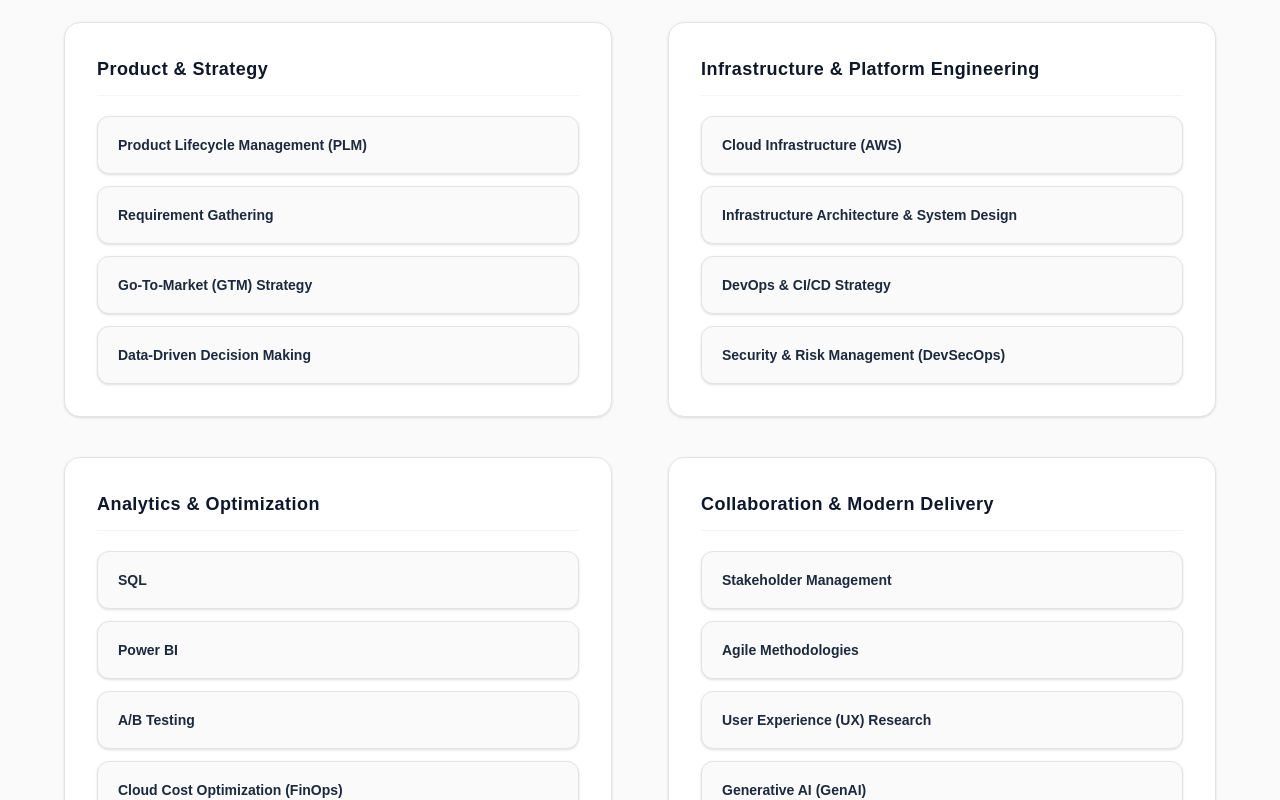
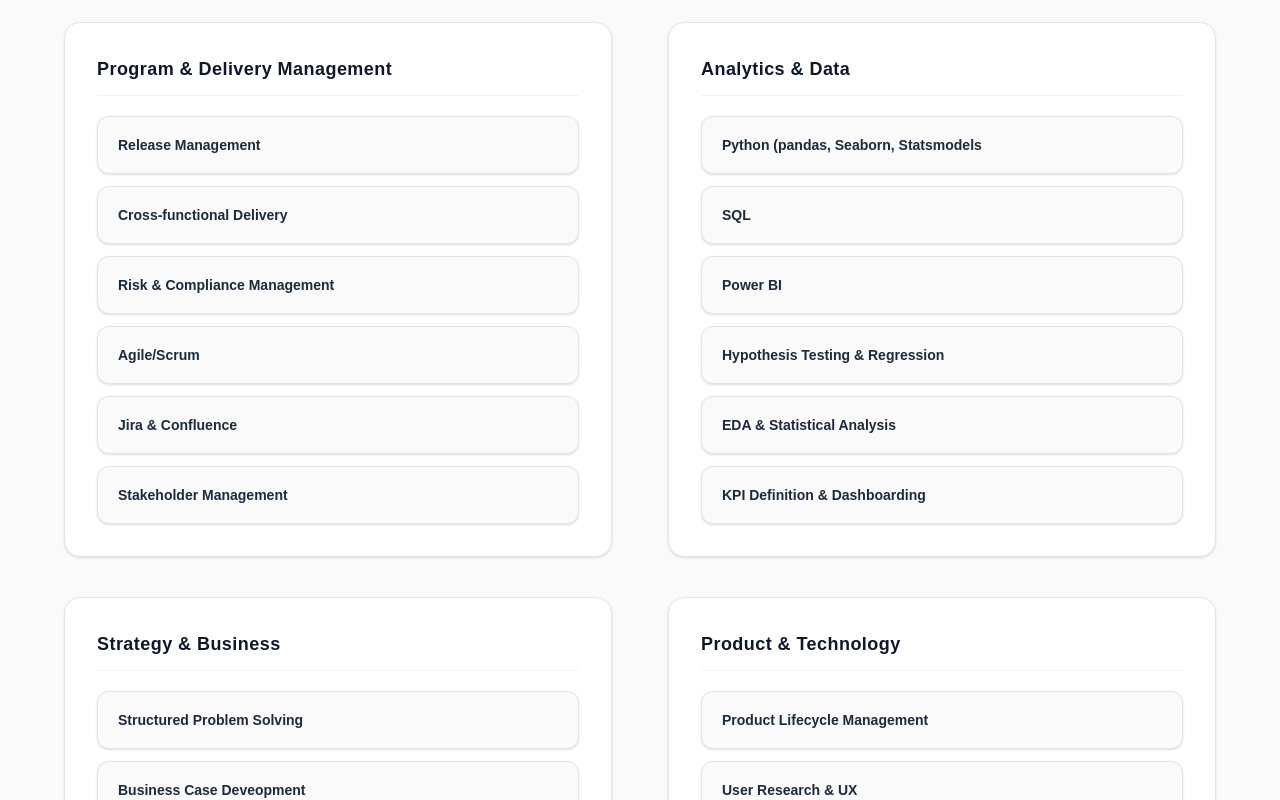
Before and after one commit to krishKp19/krishnaparthasarathy.1, a Next.js app: page / in a window 1280 px wide. Shown: the part 1500-2300 px from the top of the page. Built offline with nearby package versions, Linux system fonts and the light colour scheme.

Commit message:
Updating skills

```diff
--- a/app/page.tsx
+++ b/app/page.tsx
@@ -5,39 +5,47 @@
 export default function Home() {
   const expertise = [
     {
-      title: "Product & Strategy",
+      title: "Program & Delivery Management",
       skills: [
-        "Product Lifecycle Management (PLM)",
-        "Requirement Gathering",
-        "Go-To-Market (GTM) Strategy",
-        "Data-Driven Decision Making",
+        "Release Management",
+        "Cross-functional Delivery",
+        "Risk & Compliance Management",
+        "Agile/Scrum",
+        "Jira & Confluence",
+        "Stakeholder Management",
       ],
     },
     {
-      title: "Infrastructure & Platform Engineering",
+      title: "Analytics & Data",
       skills: [
-        "Cloud Infrastructure (AWS)",
-        "Infrastructure Architecture & System Design",
-        "DevOps & CI/CD Strategy",
-        "Security & Risk Management (DevSecOps)",
+        "Python (pandas, Seaborn, Statsmodels",
+        "SQL",
+        "Power BI",
+        "Hypothesis Testing & Regression",
+        "EDA & Statistical Analysis",
+        "KPI Definition & Dashboarding",
       ],
     },
     {
-      title: "Analytics & Optimization",
+      title: "Strategy & Business",
       skills: [
-        "SQL",
-        "Power BI",
-        "A/B Testing",
-        "Cloud Cost Optimization (FinOps)",
+        "Structured Problem Solving",
+        "Business Case Deveopment",
+        "Go-to-Market Strategy",
+        "Financial Modelling",
+        "Root Cause Analysis",
+        "Process Optimization",
       ],
     },
     {
-      title: "Collaboration & Modern Delivery",
+      title: "Product & Technology",
       skills: [
-        "Stakeholder Management",
-        "Agile Methodologies",
-        "User Experience (UX) Research",
-        "Generative AI (GenAI)",
+        "Product Lifecycle Management",
+        "User Research & UX",
+        "AWS Cloud Infrastructure",
+        "CI/CD & Pipeline Automation",
+        "Generative AI & LLM Integration",
+        "A/B Testing",
       ],
     },
   ];
```
